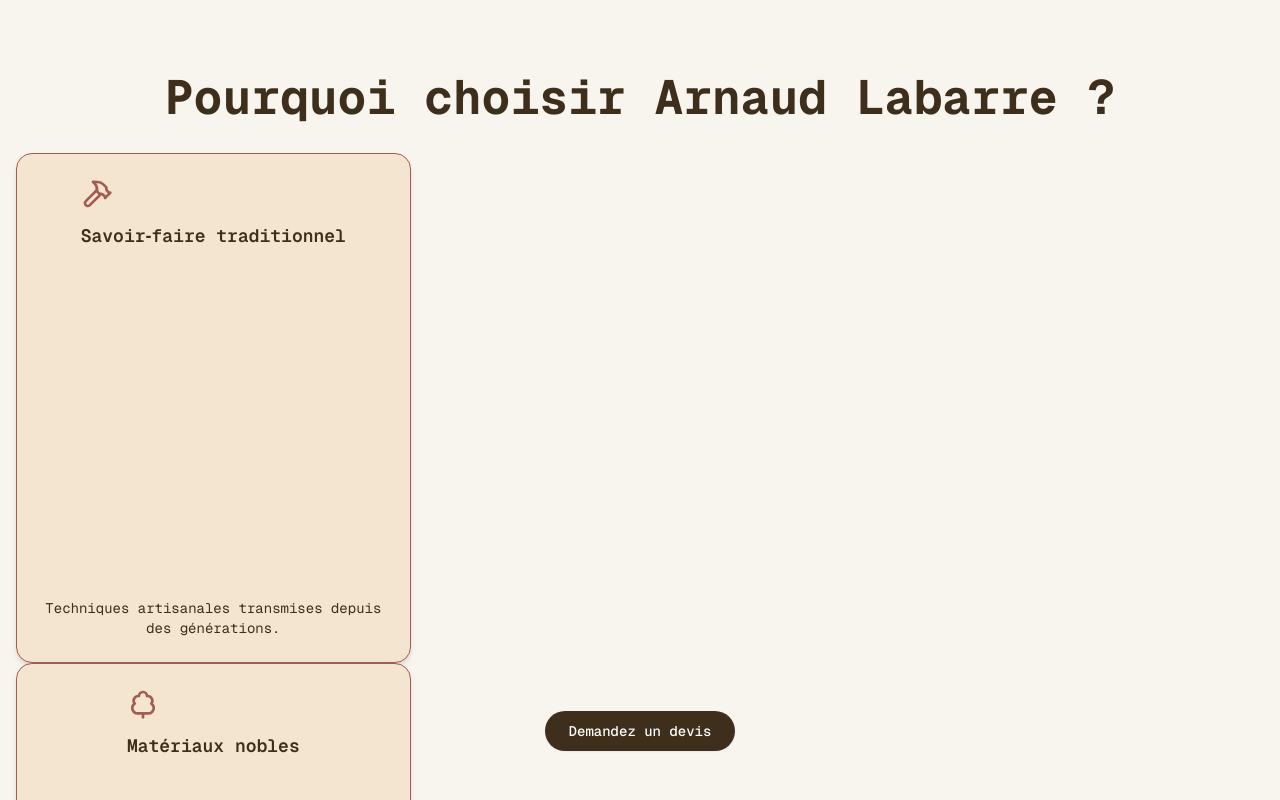
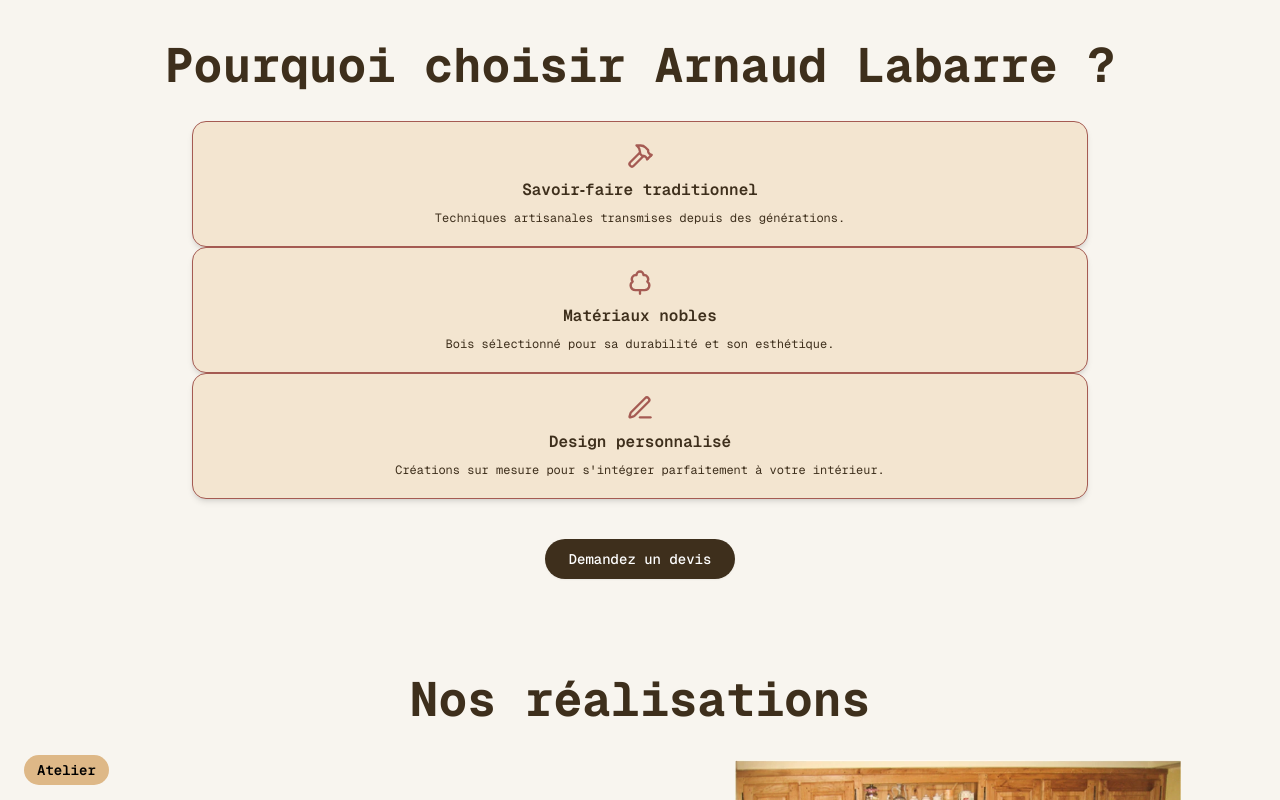
Before and after one commit to Eliassylla/arnaud-labarre-mvp, a Next.js app: page / in a window 1280 px wide. Shown: the part 2160-2960 px from the top of the page. Built offline with nearby package versions, Linux system fonts and the light colour scheme; a web font is replaced by a local one.

Commit message:
Refactorisation des cartes ValueProps pour un affichage horizontal en vue desktop/tablette paysage et réduction de leur taille

```diff
--- a/src/components/ValueProps.tsx
+++ b/src/components/ValueProps.tsx
@@ -7,7 +7,7 @@ import ScrollAnimation from '@/components/ui/scroll-animation'
 
 export default function ValueProps() {
   return (
-    <section className="bg-[#f8f5ef] border-t border-[#e0dcd5] py-24">
+    <section className="bg-[#f8f5ef] border-t border-[#e0dcd5] py-12 md:py-16">
       <div className="container mx-auto px-4">
         <ScrollAnimation animation="fade-up" duration={0.7}>
           <h2 className="text-center text-3xl md:text-4xl lg:text-5xl font-bold text-[#3E2F1C] dark:text-[#F8F5EF] mb-8">
@@ -15,43 +15,39 @@ export default function ValueProps() {
           </h2>
         </ScrollAnimation>
 
-        <ScrollAnimation className="grid grid-cols-1 sm:grid-cols-2 lg:grid-cols-3 gap-8 mb-12" stagger={0.15}>
-          <div className="flex flex-col items-center text-center bg-[#f3e5d0] dark:bg-[#5B270B] border border-[#A55B53] dark:border-[#3F1F14] rounded-2xl shadow-md p-6 hover:shadow-lg hover:-translate-y-1 transform transition h-full">
-            <div className="flex flex-col items-center justify-between h-full">
-              <div>
-                <Hammer className="size-8 text-[#A55B53] mb-3" />
-                <h3 className="text-lg font-semibold mb-2 text-[#3E2F1C]">Savoir‑faire traditionnel</h3>
-              </div>
-              <p className="text-sm text-[#3E2F1C] mt-auto">
+        <div className="max-w-4xl mx-auto">
+          <ScrollAnimation className="flex flex-col md:flex-row gap-6 mb-10" stagger={0.15}>
+            <div className="flex-1 bg-[#f3e5d0] dark:bg-[#5B270B] border border-[#A55B53] dark:border-[#3F1F14] rounded-xl shadow-md p-5 hover:shadow-lg hover:-translate-y-1 transform transition">
+              <div className="flex flex-col items-center text-center h-full">
+                <Hammer className="size-7 text-[#A55B53] mb-2" />
+                <h3 className="text-base font-semibold mb-2 text-[#3E2F1C]">Savoir‑faire traditionnel</h3>
+                <p className="text-xs text-[#3E2F1C]">
                   Techniques artisanales transmises depuis des générations.
                 </p>
               </div>
             </div>
 
-          <div className="flex flex-col items-center text-center bg-[#f3e5d0] dark:bg-[#5B270B] border border-[#A55B53] dark:border-[#3F1F14] rounded-2xl shadow-md p-6 hover:shadow-lg hover:-translate-y-1 transform transition h-full">
-            <div className="flex flex-col items-center justify-between h-full">
-              <div>
-                <TreeDeciduous className="size-8 text-[#A55B53] mb-3" />
-                <h3 className="text-lg font-semibold mb-2 text-[#3E2F1C]">Matériaux nobles</h3>
-              </div>
-              <p className="text-sm text-[#3E2F1C] mt-auto">
+            <div className="flex-1 bg-[#f3e5d0] dark:bg-[#5B270B] border border-[#A55B53] dark:border-[#3F1F14] rounded-xl shadow-md p-5 hover:shadow-lg hover:-translate-y-1 transform transition">
+              <div className="flex flex-col items-center text-center h-full">
+                <TreeDeciduous className="size-7 text-[#A55B53] mb-2" />
+                <h3 className="text-base font-semibold mb-2 text-[#3E2F1C]">Matériaux nobles</h3>
+                <p className="text-xs text-[#3E2F1C]">
                   Bois sélectionné pour sa durabilité et son esthétique.
                 </p>
               </div>
             </div>
 
-          <div className="flex flex-col items-center text-center bg-[#f3e5d0] dark:bg-[#5B270B] border border-[#A55B53] dark:border-[#3F1F14] rounded-2xl shadow-md p-6 hover:shadow-lg hover:-translate-y-1 transform transition h-full">
-            <div className="flex flex-col items-center justify-between h-full">
-              <div>
-                <Edit3 className="size-8 text-[#A55B53] mb-3" />
-                <h3 className="text-lg font-semibold mb-2 text-[#3E2F1C]">Design personnalisé</h3>
-              </div>
-              <p className="text-sm text-[#3E2F1C] mt-auto">
+            <div className="flex-1 bg-[#f3e5d0] dark:bg-[#5B270B] border border-[#A55B53] dark:border-[#3F1F14] rounded-xl shadow-md p-5 hover:shadow-lg hover:-translate-y-1 transform transition">
+              <div className="flex flex-col items-center text-center h-full">
+                <Edit3 className="size-7 text-[#A55B53] mb-2" />
+                <h3 className="text-base font-semibold mb-2 text-[#3E2F1C]">Design personnalisé</h3>
+                <p className="text-xs text-[#3E2F1C]">
                   Créations sur mesure pour s&apos;intégrer parfaitement à votre intérieur.
                 </p>
               </div>
             </div>
           </ScrollAnimation>
+        </div>
 
         <ScrollAnimation animation="fade-up" delay={0.3}>
           <div className="text-center">
```
Lines whose indentation alone changed are shown as unchanged.
